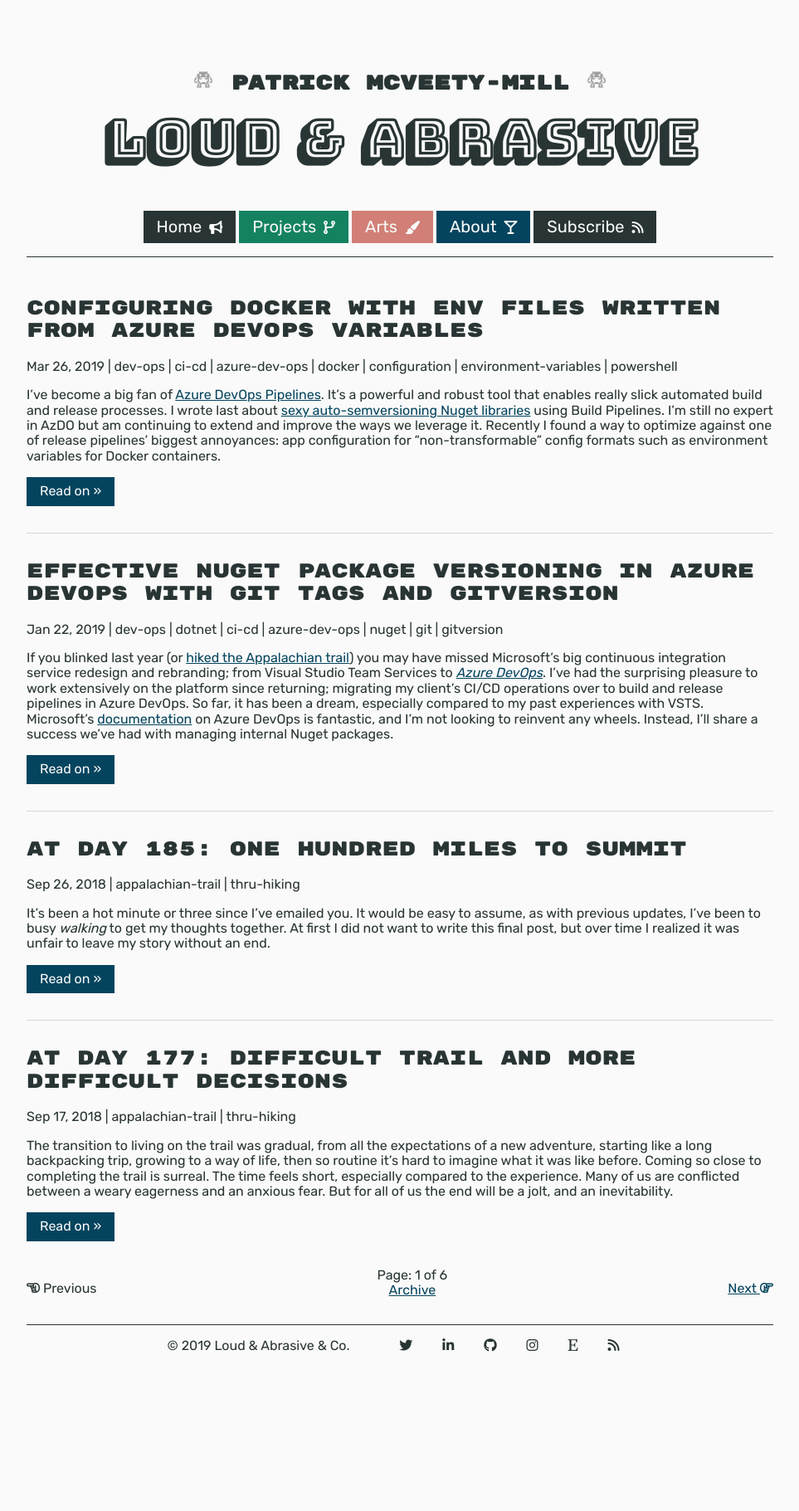
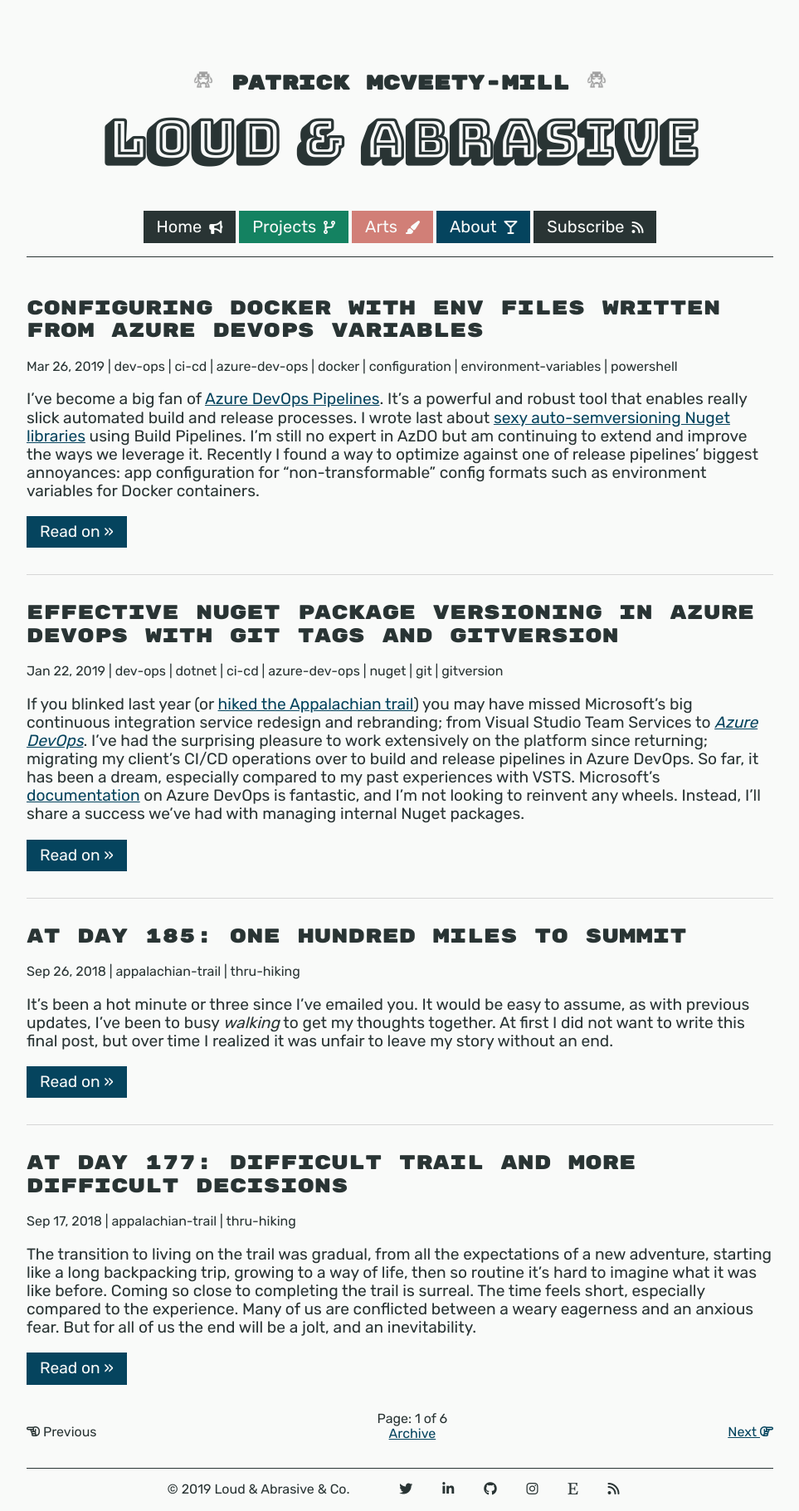
Before and after one commit to pmcvtm/pmcvtm.com, a Jekyll site: the page built from index.html, in a window 1280 px wide. Shown: the whole page at 83% size, without its empty margins (158-1121 px from the left). Built offline with Jekyll 4.4.1, drawn with Linux system fonts in a browser that asks for light colours; nearby versions of some CDN libraries; the list of posts is cut into pages by our own code; before the commit the page ends 1648 px from its top, so only the background shows below that.

Commit message:
amp up the font size of the main blog bodies you read

```diff
--- a/assets/main.scss
+++ b/assets/main.scss
@@ -220,6 +220,8 @@ code.highlighter-rouge { background: $lightGray; }
 
 .site-content img { max-width: 900px; }
 
+.post-content, .post-excerpt, .page-content { font-size: 1.2em; }
+
 // === Projects === === === === ===
 
 .project-content { display: none; }
```
